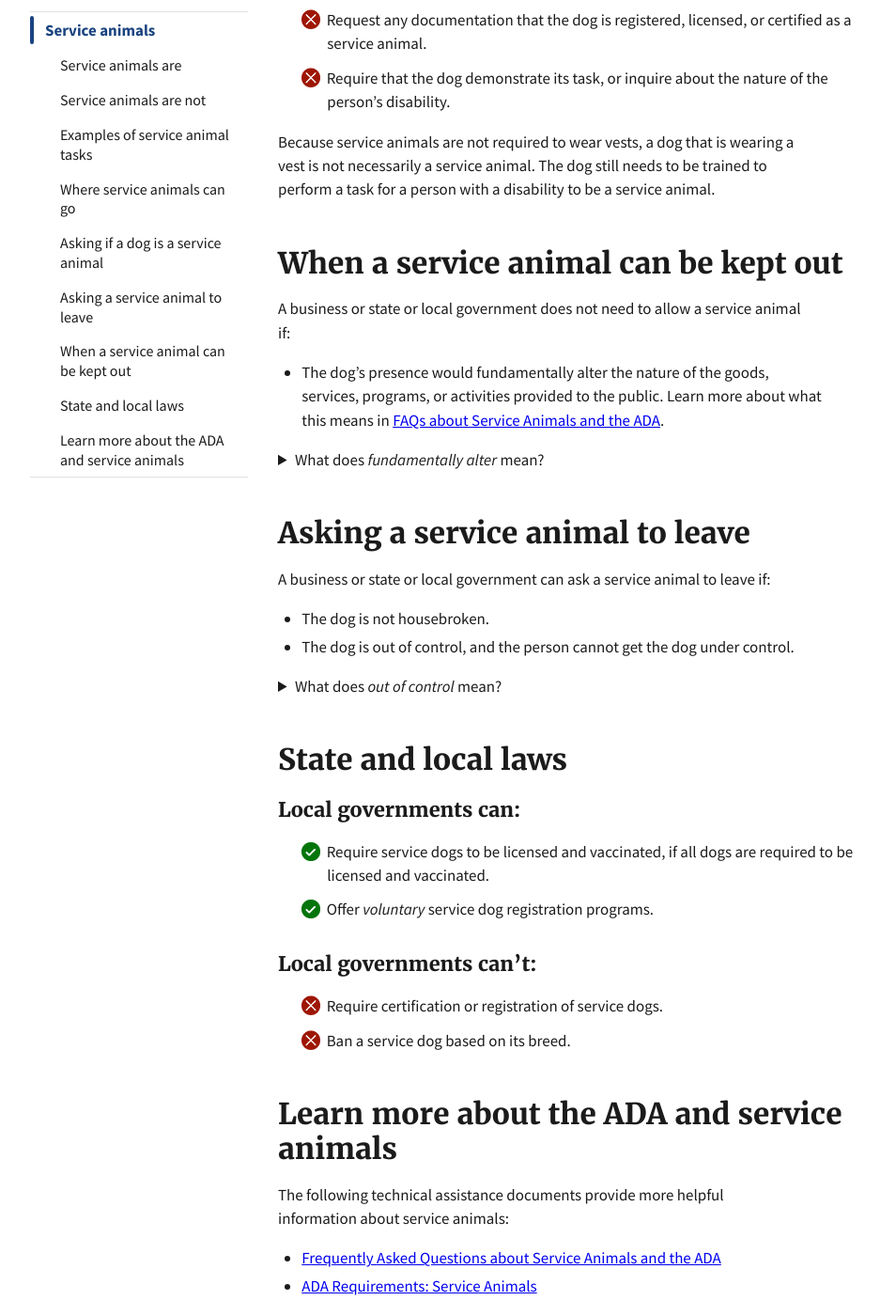
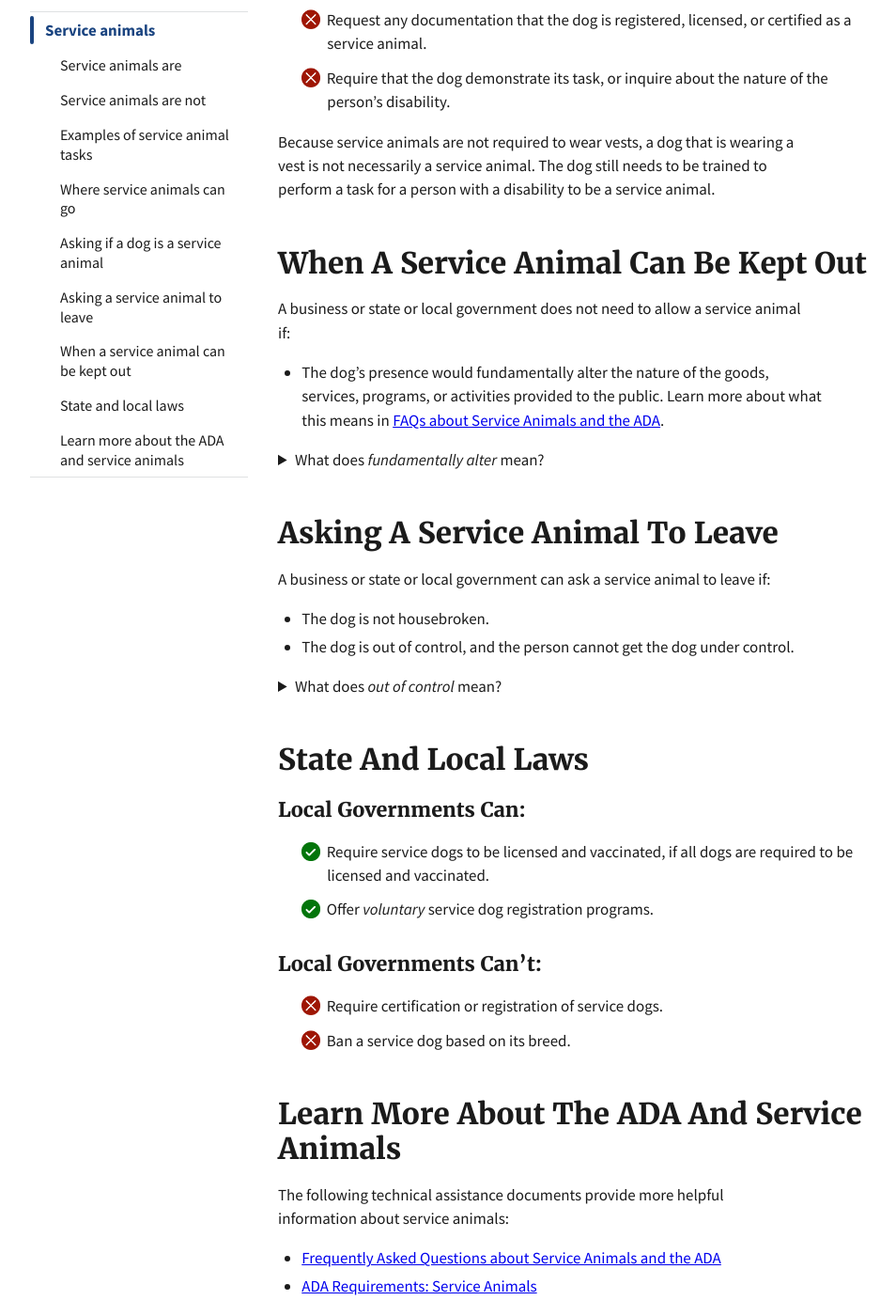
Before and after one commit to 18F/ada-sandbox, a Jekyll site: the page built from pages/service-animals.md, in a window 1280 px wide and 1400 px high, scrolled down 2832 px. Shown: the whole window at 94% size, without its empty margins (128-1082 px from the left). Built offline with Jekyll 4.4.1, drawn with Linux system fonts in a browser that asks for light colours; some of the changed text lies outside the part shown.

Commit message:
Converts headings and subheadings to title case

```diff
--- a/pages/service-animals.md
+++ b/pages/service-animals.md
@@ -38,7 +38,7 @@ The ADA explains what businesses and state and local governments must do to make
 
 Generally, businesses and non-profits that are open to the public as well as state and local governments must allow service animals to go most places where the public can go. This is true even if they have a "no pets" policy.
 
-## Service animals are
+## Service Animals Are
 
 <ul class="icon-list" aria-labeledby="service-animals-are">
   <li>{% include yes.html %} Dogs.</li>
@@ -46,7 +46,7 @@ Generally, businesses and non-profits that are open to the public as well as sta
   <li>{% include yes.html %} Trained to perform a task related to a person’s disability.</li>
 </ul>
 
-## Service animals are not
+## Service Animals Are Not
 
 <ul class="icon-list" aria-labeledby="service-animals-are-not">
   <li>{% include no.html %} Required to be certified or go through a professional training program.</li>
@@ -59,7 +59,7 @@ Generally, businesses and non-profits that are open to the public as well as sta
       If the dog's mere presence provides comfort, it is not a service animal under the ADA. But if the dog is trained to perform a task related to a person's disability, it is a service animal under the ADA. For example, if the dog has been trained to sense that an anxiety attack is about to happen and take a specific action to help avoid the attack or lessen its impact, the dog is a service animal.
 </details>
 
-## Examples of service animal tasks
+## Examples Of Service Animal Tasks
 
 A person with diabetes may have a dog that is **trained to nudge the person when their blood sugar reaches high or low levels**.
 
@@ -69,7 +69,7 @@ A person with PTSD may have a dog that is **trained to lick their hand to alert
 
 A person who has epilepsy may have a dog that is **trained to detect the onset of a seizure and then help the person remain safe during the seizure**.
 
-## Where service animals can go
+## Where Service Animals Can Go
 
 Generally, service animals are allowed to be with their person, even in places that don’t allow pets. For example, service dogs can go into:
 
@@ -86,28 +86,28 @@ The ADA applies to certain types of housing, including:
 - Public and private universities.
 - Public housing programs run by state, county, and city governments.
 
-#### {% include document.html %} Other laws apply to housing.
+#### {% include document.html %} Other Laws Apply To Housing
 You may have additional responsibilities in housing under other laws, such as under the Fair Housing Act.
 
 The **Fair Housing Act** applies to almost all types of housing, both public and privately owned, including housing covered by the ADA. Under the Fair Housing Act, housing may have different laws about service animals. The U.S. Department of Housing and Urban Development is responsible for administering the Fair Housing Act. Learn more at the [U.S. Department of Housing and Urban Development](https://www.hud.gov/program_offices/fair_housing_equal_opp/fair_housing_act_overview) or [contact your Regional Fair Housing and Equal Opportunity Office](https://www.hud.gov/program_offices/fair_housing_equal_opp/contact_fheo).
 
 ### Airplanes
 
-#### {% include document.html %} Other laws apply to airplanes.
+#### {% include document.html %} Other Laws Apply To Airplanes
 
 The Air Carrier Access Act protects the rights of people with disabilities in air travel. For information or to file a complaint, contact the U.S. Department of Transportation, Aviation Consumer Protection Division: 202-366-2220.
 
-## Asking if a dog is a service animal
+## Asking If A Dog Is A Service Animal
 If you are working at a business or state or local government facility and it is unclear to you whether someone’s dog is a service dog, **you may ask for certain information using two questions**.
 
-### You may ask:
+### You May Ask:
 
 <ul class="icon-list" aria-labeledby="you-may-ask">
   <li>{% include yes.html %} Is the dog a service animal required because of a disability?</li>
   <li>{% include yes.html %} What work or task has the dog been trained to perform?</li>
 </ul>
 
-### You are *not* allowed to:
+### You Are **Not** Allowed To:
 <ul class="icon-list" aria-labeledby="you-are-not-allowed-to">
   <li>{% include no.html %} Request any documentation that the dog is registered, licensed, or certified as a service animal.</li>
   <li>{% include no.html %} Require that the dog demonstrate its task, or inquire about the nature of the person’s disability.</li>
@@ -115,7 +115,7 @@ If you are working at a business or state or local government facility and it is
 
 Because service animals are not required to wear vests, a dog that is wearing a vest is not necessarily a service animal. The dog still needs to be trained to perform a task for a person with a disability to be a service animal.
 
-## When a service animal can be kept out
+## When A Service Animal Can Be Kept Out
 
 A business or state or local government does not need to allow a service animal if:
 
@@ -126,7 +126,7 @@ A business or state or local government does not need to allow a service animal
        In most settings, a service animal will not fundamentally alter the situation. But in some settings, a service dog could change the nature of the service or program. For example, a zoo can keep service dogs out of areas where the presence of a dog would cause zoo animals to become aggressive or agitated. Service dogs cannot be restricted from other areas of the zoo.
 </details>
 
-## Asking a service animal to leave
+## Asking A Service Animal To Leave
 
 A business or state or local government can ask a service animal to leave if:
 
@@ -138,21 +138,21 @@ A business or state or local government can ask a service animal to leave if:
       Learn more in <a href="https://www.ada.gov/regs2010/service_animal_qa.html#exc">Question 27 in <cite>FAQs about Service Animals and the ADA</cite></a>.
 </details>
 
-## State and local laws
+## State And Local Laws
 
-### Local governments can:
+### Local Governments Can:
 <ul class="icon-list" aria-labeledby="state-and-local-laws">
   <li>{% include yes.html %} Require service dogs to be licensed and vaccinated, if all dogs are required to be licensed and vaccinated.</li>
   <li>{% include yes.html %} Offer <em>voluntary</em> service dog registration programs.</li>
 </ul>
 
-### Local governments can't:
+### Local Governments Can't:
 <ul class="icon-list" aria-labeledby="state-and-local-laws">
   <li>{% include no.html %} Require certification or registration of service dogs.</li>
   <li>{% include no.html %} Ban a service dog based on its breed.</li>
 </ul>
 
-## Learn more about the ADA and service animals
+## Learn More About The ADA And Service Animals
 The following technical assistance documents provide more helpful information about service animals:
 
 - [Frequently Asked Questions about Service Animals and the ADA](https://www.ada.gov/regs2010/service_animal_qa.html)
```
